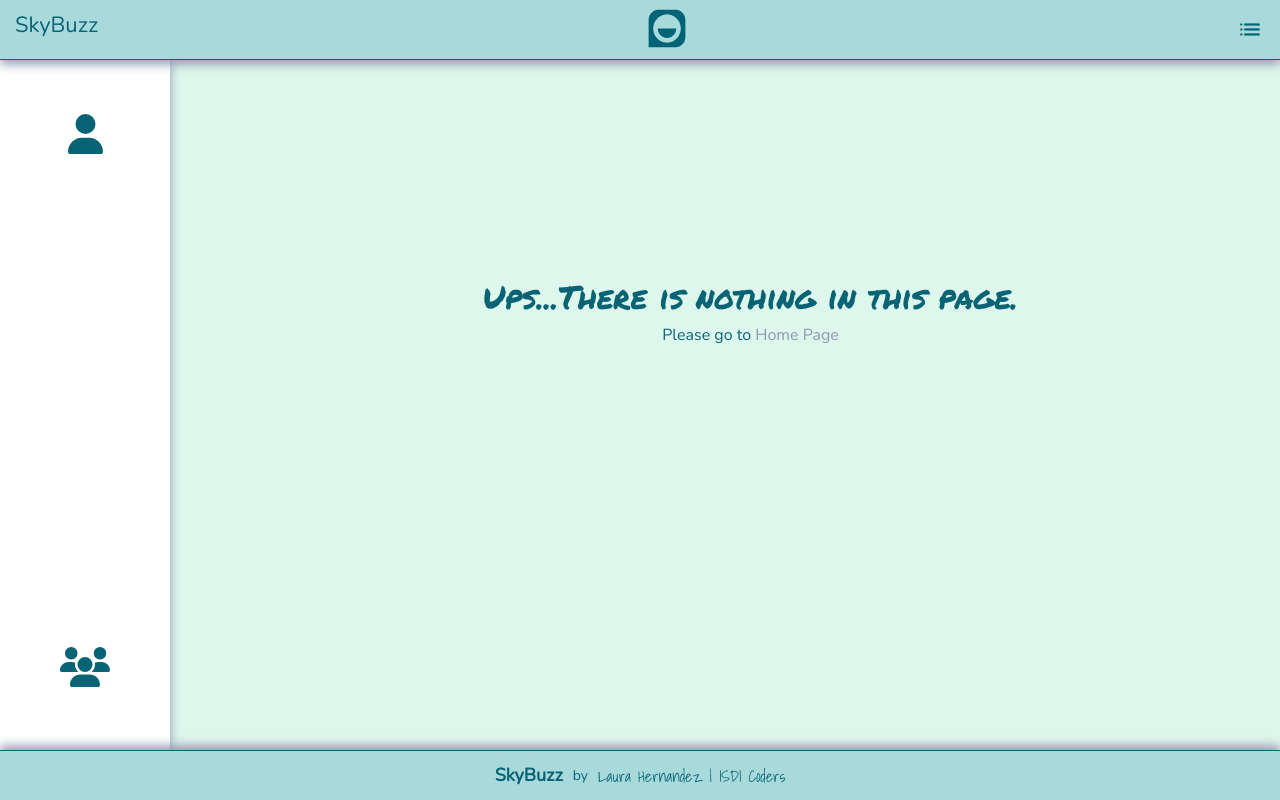
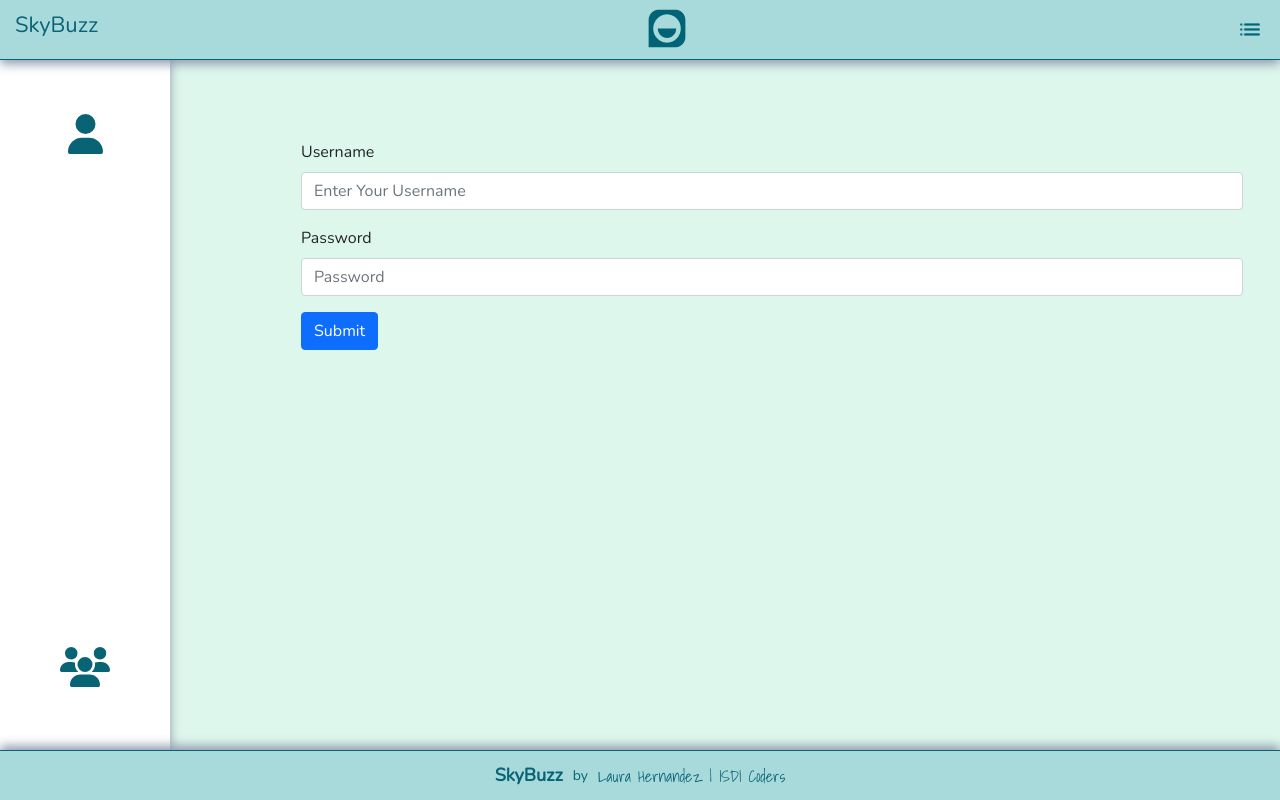
Before and after one commit to LauraHEVA/SkyBuzz-FrontEnd-SPA-REACT, a React (Create React App) app: page /login in a window 1280 px wide. Built offline with nearby package versions, Linux system fonts and the light colour scheme; what javascript-time-ago would draw is missing.

Commit message:
Changed REACT APP API to REACT APP PUBLIC API

```diff
--- a/src/App.tsx
+++ b/src/App.tsx
@@ -16,6 +16,7 @@
 import NavMenu from "./components/NavMenu/NavMenu";
 import Footer from "./components/Footer/Footer";
 import Toastr from "./components/Toastr/Toastr";
+import LoginPage from "./pages/LoginPage ";
 
 function App() {
   return (
@@ -27,7 +28,7 @@
       <Routes>
         <Route path="/" element={<Navigate to="/home" />} />
         <Route path="/newbuzz" element={<NewBuzzPage />} />
-        <Route path="/login" element={<NotFoundPage />} />
+        <Route path="/login" element={<LoginPage />} />
         <Route path="/register" element={"placeholder <RegisterPage>"} />
         <Route path="/home" element={<HomePage />} />
         <Route path="/buzz/:id" element={<DetailBuzzPage />} />
--- a/src/redux/thunks/userThunk.ts
+++ b/src/redux/thunks/userThunk.ts
@@ -8,7 +8,7 @@
   (user: LoginData) =>
   async (dispatch: ThunkDispatch<void, unknown, AnyAction>) => {
     const response = await fetch(
-      `${process.env.REACT_APP_API_URL}/users/login`,
+      `${process.env.REACT_APP_PUBLIC_API}/users/login`,
       {
         method: "POST",
         headers: {
```
